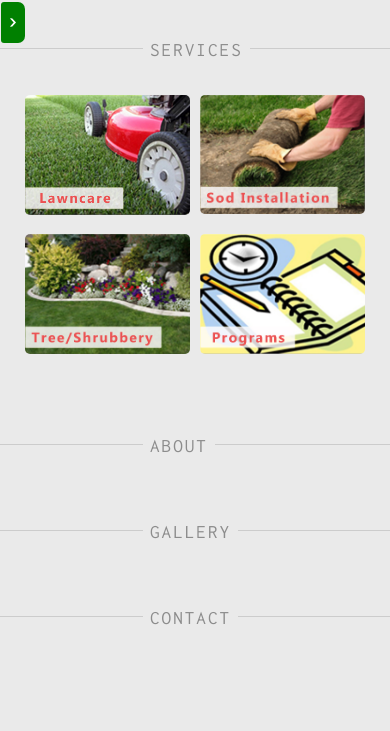
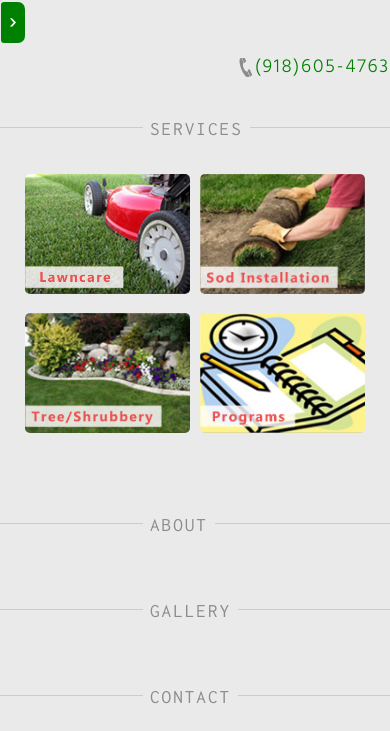
Before and after one commit to shaun0072/FiftyShadesofGreen, a website: page index.html in a window 390 px wide. Shown: the part 133-864 px from the top of the page. Drawn offline with Linux system fonts and the light colour scheme.

Commit message:
mobile layot2

```diff
--- a/scss/base/_typography.scss
+++ b/scss/base/_typography.scss
@@ -22,7 +22,7 @@ ul.submenu {
 		color: green;
 		font-weight: 200;
 		@include mobile {
-			font-size: 1em;
+			font-size: 1.2em;
 			line-height: 1em;
 		}
 	}
--- a/scss/layouts/_header.scss
+++ b/scss/layouts/_header.scss
@@ -15,6 +15,11 @@ header {
 			margin-bottom: 0;
 		}
 	}
+	.contact_info {
+		@include mobile {
+			flex-basis: 100%;
+		}
+	}
 }
 .logo {
 	img {
@@ -22,28 +27,27 @@ header {
 		margin-left: -25px;
 		@include mobile {
 			width: 100%;
+			height: initial;
+			margin-left: 0;
 		}
 	}
 }
 .contact_info {
 	@include mobile {
 		flex-basis: 100%;
-		margin-top: -50px;
 	}
 	a {
 		display: block;
-		@include mobile {
-			float: right;
-		}
 	}
 }
 @include mobile {
 	a[href^="tel"] {
+		float: right;
 		padding-left: 21px;
 		background: url(../assets/svg/phone.svg) no-repeat;
-		background-size: 20px 20px;
-		background-position-x: 7px;
-		background-position-y: -2px;
+		background-size: 23px 23px;
+		background-position-x: 5px;
+		background-position-y: -3px;
 
 	}
 }
```
Also changed, not shown: css/style.css, css/style.min.css, dist/css/style.min.css, 1 other file.
